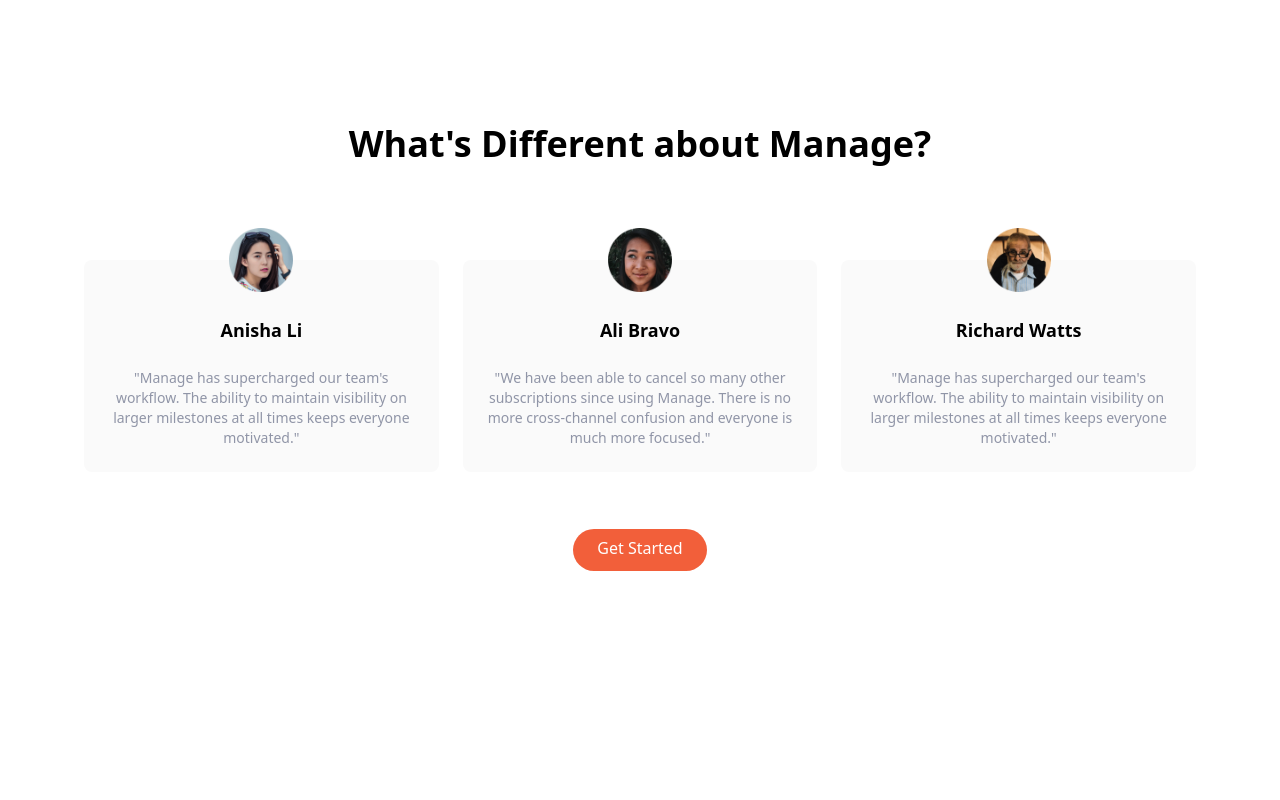
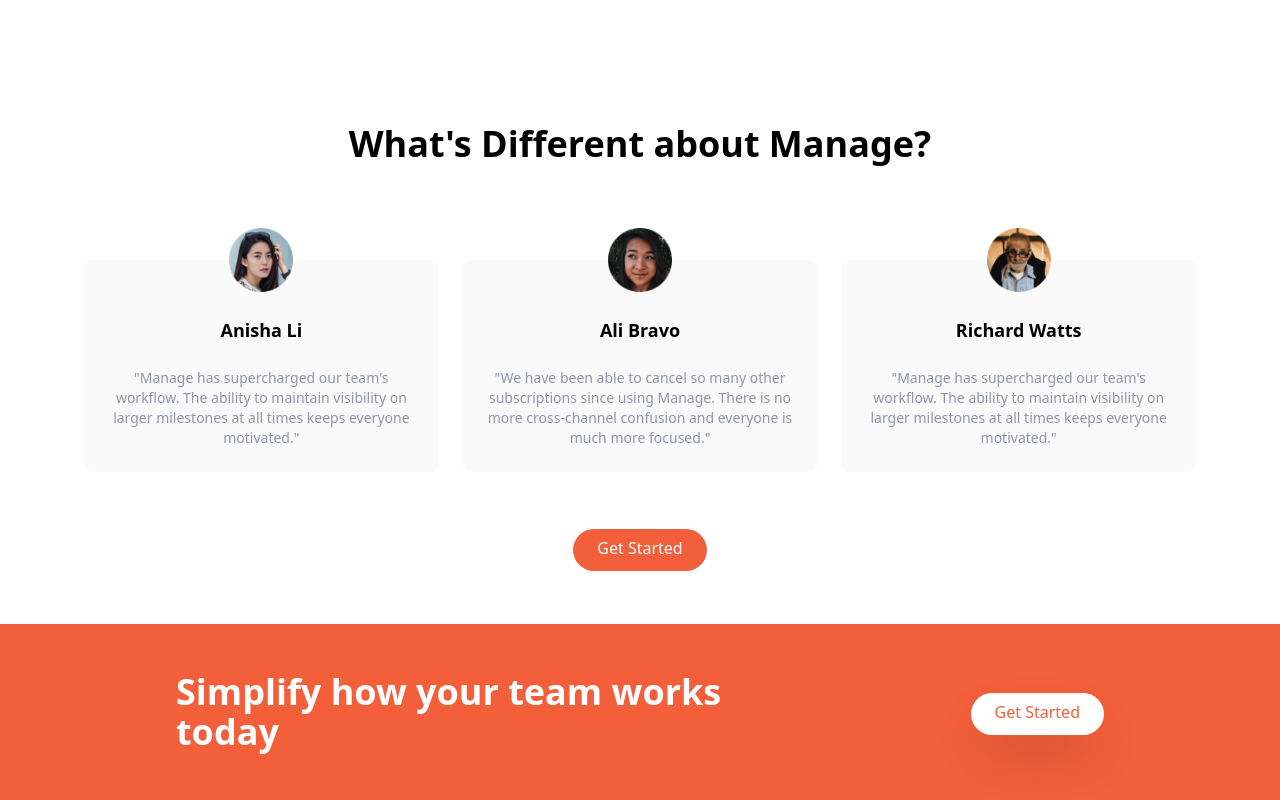
Before and after one commit to jrbderobles/TailwindLandingPage, a website: page index.html in a window 1280 px wide. Shown: the part 1144-1944 px from the top of the page. Before the commit the page ends 1768 px from the top, so only its background shows below. Drawn offline with Linux system fonts and the light colour scheme.

Commit message:
Added a cta section

```diff
--- a/index.html
+++ b/index.html
@@ -185,5 +185,17 @@
       </div>
     </div>
   </section>
+
+  <section id="cta" class="bg-brightRed">
+    <div class="container flex flex-col items-center justify-between px-6 py-24 mx-auto space-y-12 md:py-12 md:flex-row md:space-y-0">
+      <h2 class="text-5xl font-bold leading-tight text-center text-white md:text-4xl md:max-w-xl md:text-left">
+        Simplify how your team works today
+      </h2>
+
+      <div>
+        <a href="#" class="p-3 px-6 pt-2 text-brightRed bg-white rounded-full shadow-2xl baseline hover:bg-gray-900">Get Started</a>
+      </div>
+    </div>
+  </section>
 </body>
 </html>
```
Also changed, not shown: css/main.css.
